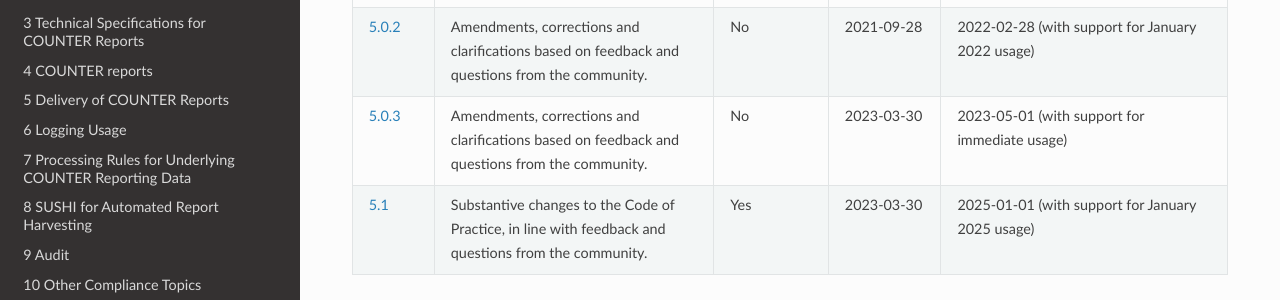
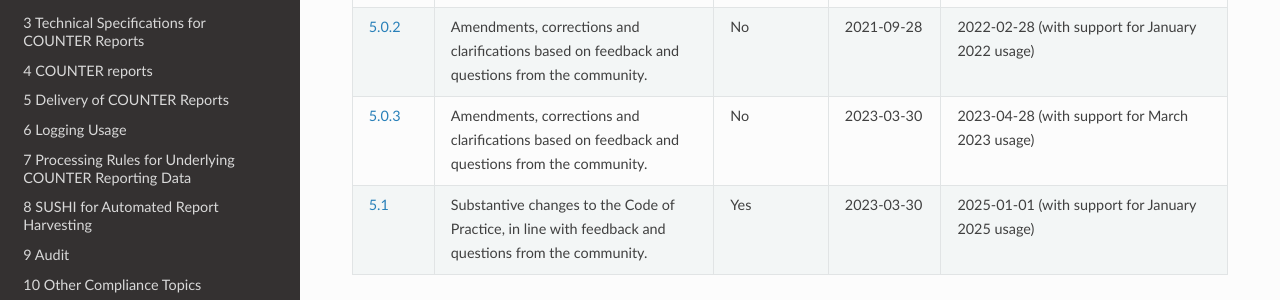
Before and after one commit to Project-Counter/cop5, a Sphinx documentation site: the page built from source/14-history/index.rst, in a window 1280 px wide. Shown: the part 356-656 px from the top of the page. Built offline with Sphinx 7.4.7 and the Read the Docs theme 2.0.0, drawn with Linux system fonts in a browser that asks for light colours.

Commit message:
Fix formatting and 5.0.3 release information

```diff
--- a/source/09-audit/03-timelines.rst
+++ b/source/09-audit/03-timelines.rst
@@ -44,8 +44,6 @@
      - 1 month
      - August
 
-\
-
 Report providers may request extensions to the usual timelines under the following circumstances.
 
 * **Delayed seeding** - where a report provider is able to demonstrate that they have run the COUNTER Validation Tool and are in the process of fixing problems identified by the tool before commencing an audit, they may apply for up to three months delay in the seeding process.
--- a/source/14-history/index.rst
+++ b/source/14-history/index.rst
@@ -44,7 +44,7 @@
      - Amendments, corrections and clarifications based on feedback and questions from the community.
      - No
      - 2023-03-30
-     - 2023-05-01 (with support for immediate usage)
+     - 2023-04-28 (with support for March 2023 usage)
 
    * - `5.1 <https://cop5.projectcounter.org/_/downloads/en/5.1/pdf/>`_
      - Substantive changes to the Code of Practice, in line with feedback and questions from the community.
```
